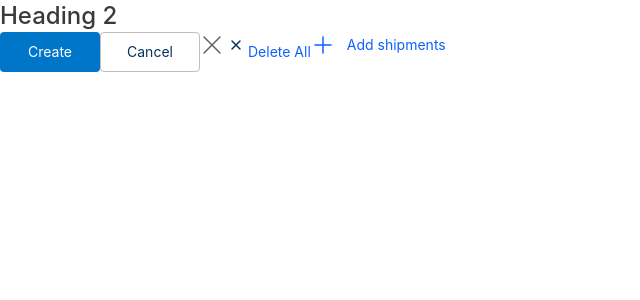
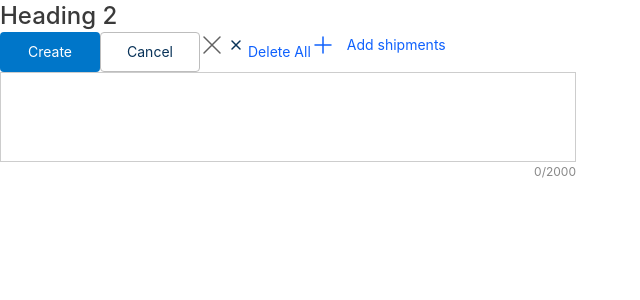
Before and after one commit to LamTranTQL/form-shipment, a React (Create React App) app: page / in a window 1280 px wide. Shown: the top 300 px of the page, without its empty margins (0-640 px from the left). Built offline with nearby package versions, Linux system fonts and the light colour scheme.

Commit message:
[textarea] create textarea

```diff
--- a/src/App.tsx
+++ b/src/App.tsx
@@ -9,6 +9,7 @@ import icon2 from "./clear.svg";
 import ButtonText from "./components/Button/Button-Text/buttonText.component";
 import ButtonTextAndIcon from "./components/Button/Button-Text-Icon/buttonTextAndIcon.component";
 import iconAdd from "./icon-add.svg";
+import TextArea from "./components/Textarea/textarea.component";
 
 function App() {
   return (
@@ -22,6 +23,7 @@ function App() {
       <ButtonIcon children={icon2} />
       <ButtonText children="Delete All" />
       <ButtonTextAndIcon icon={iconAdd} content="Add shipments" />
+      <TextArea children={"asdfadsf"} />
     </div>
   );
 }
--- /dev/null
+++ b/src/components/Textarea/textarea.component.tsx
@@ -0,0 +1,39 @@
+import {
+  Content,
+  Counter,
+  FlexCols,
+  TextAreaContainer,
+} from "./textarea.styled";
+import { forwardRef, useRef } from "react";
+import { Ref, TextAreaProps } from "./textarea.interface";
+
+const TextArea = forwardRef<Ref, TextAreaProps>((props, ref) => {
+  const textAreaRef = useRef<HTMLTextAreaElement | null>(null);
+  const counterRef = useRef<HTMLDivElement | null>(null);
+  const counter = useRef<number>(0);
+  const handleKeyUp = (e: any) => {
+    let value = e.target.value;
+    counter.current = value.length;
+    if (textAreaRef.current) {
+      textAreaRef.current.value = value;
+    }
+    if (counterRef.current) {
+      counterRef.current.innerText = `${counter.current}/2000`;
+    }
+  };
+  return (
+    <FlexCols>
+      <TextAreaContainer>
+        <Content
+          ref={textAreaRef}
+          onKeyUp={handleKeyUp}
+          maxLength={2000}
+          rows={3}
+        ></Content>
+      </TextAreaContainer>
+      <Counter ref={counterRef}>0/2000</Counter>
+    </FlexCols>
+  );
+});
+
+export default TextArea;
--- /dev/null
+++ b/src/components/Textarea/textarea.interface.ts
@@ -0,0 +1,5 @@
+export interface TextAreaProps {
+  children: any;
+}
+
+export type Ref = HTMLTextAreaElement;
--- /dev/null
+++ b/src/components/Textarea/textarea.styled.ts
@@ -0,0 +1,38 @@
+import styled from "styled-components";
+
+export const TextAreaContainer = styled.div`
+  width: 100%;
+  border: 1px solid #cdcdcd;
+  padding: 7px 11px;
+  overflow: hidden;
+`;
+
+export const Content = styled.textarea`
+  width: 100%;
+  font-style: normal;
+  font-weight: 400;
+  font-size: 14px;
+  line-height: 24px;
+  color: #3a3a3a;
+  resize: none;
+  border: none;
+  outline: none;
+`;
+
+export const Counter = styled.div`
+  width: 100%;
+  font-style: normal;
+  font-weight: 400;
+  font-size: 12px;
+  line-height: 16px;
+  text-align: right;
+  color: #888888;
+`;
+
+export const FlexCols = styled.div`
+  max-width: 576px;
+  width: 100%;
+  display: flex;
+  flex-direction: column;
+  gap: 2px 0px;
+`;
```
